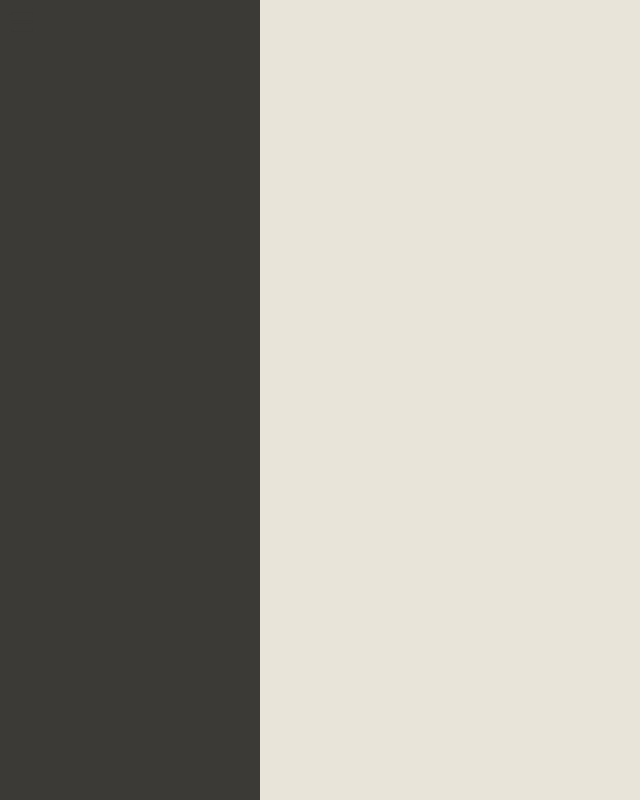
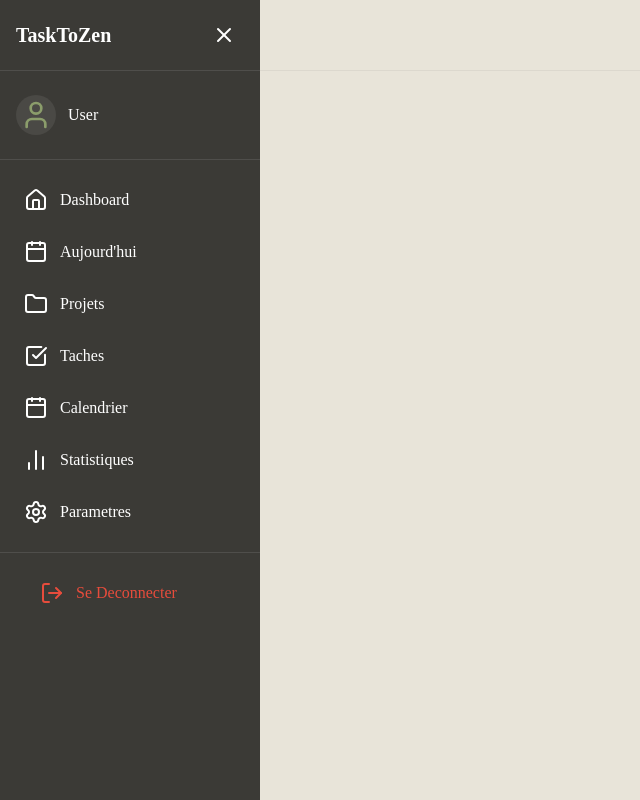
Before and after one commit to avatGit/TaskToZen, a React (Vite) app in the folder client/: page / in a window 1280 px wide. Shown: the whole page, without its empty margins (0-640 px from the left). Built offline with nearby package versions, Linux system fonts and the light colour scheme; no server answers.

Commit message:
sidebar items

```diff
--- a/client/src/App.jsx
+++ b/client/src/App.jsx
@@ -11,7 +11,7 @@
 import Stats from "./pages/Stats";
 import Calendar from "./pages/Calendar";
 import Projects from "./pages/Projects";
-
+import UserProfile from "./pages/UserProfile";
 function App() {
   const [count, setCount] = useState(0);
 
@@ -27,7 +27,8 @@
         <Route path="/projects" element={<Projects />} />
         <Route path="/calendar" element={<Calendar />} />
         <Route path="/stats" element={<Stats />} />
-        <Route path="/settings" element={<Settings />} />
+
+        <Route path="/profile" element={<UserProfile />} />
       </Routes>
     </BrowserRouter>
   );
--- a/client/src/pages/dashboard/components/layout/DashboardLayout.css
+++ b/client/src/pages/dashboard/components/layout/DashboardLayout.css
@@ -1,43 +1,304 @@
-/* Le conteneur principal prend tout l'écran */
+/* =========================================
+   DASHBOARD LAYOUT - STYLES COMPLETS
+   ========================================= */
+
+/* ----- LAYOUT PRINCIPAL ----- */
 .dashboard-shell {
   display: flex;
-  height: 100vh; /* 100% de la hauteur de la fenêtre */
+  height: 100vh;
   width: 100vw;
-  overflow: hidden; /* Empêche le scroll sur le body */
-}
-
-/* La Sidebar a une largeur fixe */
-.dashboard-sidebar {
-  width: 260px;
-  background-color: #3b3a36; /* Couleur sombre de ton design */
-  color: #ffffff;
-  display: flex;
-  flex-direction: column;
-}
-
-/* La zone de droite prend tout l'espace restant */
-.content-wrapper {
-  flex: 1; /* Prend l'espace restant */
-  display: flex;
-  flex-direction: column; /* Organise le Header et le Contenu en colonne */
-  background-color: #e8e4d9; /* Couleur beige claire de ton design */
   overflow: hidden;
 }
 
-/* Le Header a une hauteur fixe ou auto */
+/* ----- SIDEBAR ----- */
+.dashboard-sidebar {
+  width: 260px;
+  background-color: #3b3a36;
+  color: #ffffff;
+  flex-shrink: 0;
+  display: flex;
+  flex-direction: column;
+  transition: width 0.3s ease;
+  overflow-x: hidden;
+}
+
+.dashboard-sidebar.collapsed {
+  width: 80px;
+}
+
+/* Sidebar Header */
+.sidebar-header {
+  height: 70px;
+  display: flex;
+  align-items: center;
+  justify-content: space-between;
+  padding: 0 1rem;
+  border-bottom: 1px solid rgba(255, 255, 255, 0.1);
+}
+
+.sidebar-header h2 {
+  font-size: 1.25rem;
+  font-weight: 700;
+  margin: 0;
+  white-space: nowrap;
+  overflow: hidden;
+  transition: opacity 0.2s;
+}
+
+.dashboard-sidebar.collapsed .sidebar-header h2 {
+  opacity: 0;
+  width: 0;
+}
+
+.sidebar-header button {
+  background: none;
+  border: none;
+  color: #ffffff;
+  cursor: pointer;
+  padding: 8px;
+  border-radius: 4px;
+  display: flex;
+  align-items: center;
+  justify-content: center;
+  transition: background-color 0.2s;
+}
+
+.sidebar-header button:hover {
+  background-color: rgba(255, 255, 255, 0.1);
+}
+
+/* Sidebar Profile */
+.sidebar-profile {
+  padding: 1.5rem 1rem;
+  display: flex;
+  align-items: center;
+  gap: 12px;
+  border-bottom: 1px solid rgba(255, 255, 255, 0.1);
+}
+.profile-link {
+  text-decoration: none;
+  color: inherit;
+}
+
+.sidebar-profile .avatar {
+  width: 40px;
+  height: 40px;
+  border-radius: 50%;
+  background-color: #4a4945;
+  display: flex;
+  align-items: center;
+  justify-content: center;
+  flex-shrink: 0;
+  color: #8b9d6b;
+}
+
+.sidebar-profile span {
+  font-weight: 500;
+  white-space: nowrap;
+  overflow: hidden;
+  transition: opacity 0.2s;
+}
+
+.dashboard-sidebar.collapsed .sidebar-profile span {
+  opacity: 0;
+  width: 0;
+}
+
+/* Sidebar Navigation */
+.sidebar-nav {
+  flex: 1;
+  padding: 1rem 0;
+  display: flex;
+  flex-direction: column;
+  gap: 4px;
+  overflow-y: auto;
+}
+
+.nav-item {
+  display: flex;
+  align-items: center;
+  gap: 12px;
+  padding: 12px 1.5rem;
+  color: #ffffff;
+  text-decoration: none;
+  transition: all 0.2s;
+  white-space: nowrap;
+  cursor: pointer;
+}
+
+.nav-item:hover {
+  background-color: rgba(255, 255, 255, 0.1);
+}
+
+.nav-item.active {
+  background-color: rgba(139, 157, 107, 0.2);
+  border-left: 3px solid #8b9d6b;
+  color: #8b9d6b;
+}
+
+.nav-item svg {
+  flex-shrink: 0;
+}
+
+.nav-item span {
+  overflow: hidden;
+  transition: opacity 0.2s;
+}
+
+.dashboard-sidebar.collapsed .nav-item span {
+  opacity: 0;
+  width: 0;
+}
+
+/* Sidebar Footer */
+.sidebar-footer {
+  padding: 1rem;
+  border-top: 1px solid rgba(255, 255, 255, 0.1);
+}
+
+.sidebar-footer .nav-item {
+  color: #e74c3c;
+}
+
+.sidebar-footer .nav-item:hover {
+  background-color: rgba(231, 76, 60, 0.1);
+}
+
+/* ----- CONTENT WRAPPER ----- */
+.content-wrapper {
+  flex: 1;
+  display: flex;
+  flex-direction: column;
+  background-color: #e8e4d9;
+  overflow: hidden;
+}
+
+/* ----- DASHBOARD HEADER ----- */
 .dashboard-header {
   height: 70px;
   padding: 0 2rem;
   display: flex;
   align-items: center;
   justify-content: space-between;
-  flex-shrink: 0; /* Empêche le header de rétrécir */
-  /* background-color: #e8e4d9; */ /* Même couleur que le fond */
+  background-color: #e8e4d9;
+  flex-shrink: 0;
+  border-bottom: 1px solid rgba(0, 0, 0, 0.05);
 }
 
-/* Le contenu principal est la seule zone qui scroll */
+.dashboard-header h1 {
+  font-size: 1.5rem;
+  font-weight: 700;
+  color: #2c2b28;
+  margin: 0;
+}
+
+.header-actions {
+  display: flex;
+  align-items: center;
+  gap: 1rem;
+}
+
+.header-button {
+  background: none;
+  border: none;
+  cursor: pointer;
+  padding: 8px;
+  border-radius: 8px;
+  color: #2c2b28;
+  transition: background-color 0.2s;
+  display: flex;
+  align-items: center;
+  justify-content: center;
+}
+
+.header-button:hover {
+  background-color: rgba(0, 0, 0, 0.05);
+}
+
+.notification-badge {
+  position: relative;
+}
+
+.notification-badge .badge {
+  position: absolute;
+  top: 0;
+  right: 0;
+  background-color: #e74c3c;
+  color: white;
+  font-size: 0.7rem;
+  font-weight: 600;
+  width: 18px;
+  height: 18px;
+  border-radius: 50%;
+  display: flex;
+  align-items: center;
+  justify-content: center;
+}
+
+/* ----- MAIN CONTENT AREA ----- */
 .dashboard-main-content {
-  flex: 1; /* Prend tout l'espace restant sous le header */
-  overflow-y: auto; /* C'est ICI que le scroll se fait ! */
+  flex: 1;
+  overflow-y: auto;
   padding: 2rem;
 }
+
+.dashboard-main-content::-webkit-scrollbar {
+  width: 8px;
+}
+
+.dashboard-main-content::-webkit-scrollbar-track {
+  background: #f1f1f1;
+  border-radius: 4px;
+}
+
+.dashboard-main-content::-webkit-scrollbar-thumb {
+  background: #888;
+  border-radius: 4px;
+}
+
+.dashboard-main-content::-webkit-scrollbar-thumb:hover {
+  background: #555;
+}
+
+/* ----- RESPONSIVE DESIGN ----- */
+@media (max-width: 768px) {
+  .dashboard-sidebar {
+    position: fixed;
+    left: 0;
+    top: 0;
+    height: 100vh;
+    z-index: 1000;
+    transform: translateX(-100%);
+    transition: transform 0.3s ease;
+  }
+
+  .dashboard-sidebar.mobile-open {
+    transform: translateX(0);
+  }
+
+  .dashboard-sidebar.collapsed {
+    width: 260px;
+  }
+
+  .sidebar-header h2,
+  .sidebar-profile span,
+  .nav-item span {
+    opacity: 1;
+    width: auto;
+  }
+
+  .content-wrapper {
+    margin-left: 0;
+  }
+}
+
+/* ----- UTILITIES ----- */
+.text-muted {
+  color: rgba(255, 255, 255, 0.7);
+}
+
+.divider {
+  height: 1px;
+  background-color: rgba(255, 255, 255, 0.1);
+  margin: 1rem 0;
+}
--- a/client/src/pages/dashboard/components/layout/DashboardLayout.jsx
+++ b/client/src/pages/dashboard/components/layout/DashboardLayout.jsx
@@ -1,14 +1,20 @@
-import { Children } from "react";
+import { useState } from "react";
 import SideBar from "./Sidebar";
 import Header from "./Header";
 import "./DashboardLayout.css";
 
 export default function DashboardLayout({ children }) {
+  const [isCollapsed, setIsCollapsed] = useState(false);
   return (
     <>
       <div className="dashboard-shell">
-        <aside className="dashboard-sidebar">
-          <SideBar />
+        <aside
+          className={`dashboard-sidebar ${isCollapsed ? "collapsed" : ""}`}
+        >
+          <SideBar
+            isCollapsed={isCollapsed}
+            toggleCollapse={() => setIsCollapsed(!isCollapsed)}
+          />
         </aside>
 
         <div className="content-wrapper">
--- a/client/src/pages/dashboard/components/layout/Sidebar.jsx
+++ b/client/src/pages/dashboard/components/layout/Sidebar.jsx
@@ -1,121 +1,67 @@
 import { useState } from "react";
-import { X, Menu, UserRound } from "lucide-react";
-import { Link } from "react-router";
+import {
+  X,
+  Menu,
+  Home,
+  Calendar,
+  Folder,
+  Settings,
+  BarChart2,
+  CheckSquare,
+  LogOut,
+  User,
+} from "lucide-react";
+import { Link } from "react-router-dom";
+import "./DashboardLayout";
 
-export default function SideBar() {
-  const [profile, setProfile] = useState({
-    name: "User",
-    avatar: null,
-  });
-
-  const [isOpen, setIspoen] = useState(false);
-  const toggleMenu = () => {
-    setIspoen(!isOpen);
-  };
-  const defaultAvatar = profile.name
-    ? profile.name
-        .split(" ")
-        .map((n) => n[0])
-        .join("")
-        .substring(0, 2)
-        .toUpperCase()
-    : null;
+export default function SideBar({ isCollapsed, toggleCollapse }) {
+  const menuItems = [
+    { icon: Home, label: "Dashboard", path: "/dashboard" },
+    { icon: Calendar, label: "Aujourd'hui", path: "/today" },
+    { icon: Folder, label: "Projets", path: "/projects" },
+    { icon: CheckSquare, label: "Taches", path: "/tasks" },
+    { icon: Calendar, label: "Calendrier", path: "/calendar" },
+    { icon: BarChart2, label: "Statistiques", path: "/stats" },
+    { icon: Settings, label: "Parametres", path: "/settings" },
+  ];
 
   return (
     <>
-      <div style={{ position: "relative" }}>
-        {/*  The Menu Icon Button */}
-        <button
-          onClick={() => toggleMenu()}
-          style={{
-            background: "none",
-            border: "none",
-            cursor: "pointer",
-            padding: "8px",
-            color: "#3b3a36",
-          }}
-        >
-          {isOpen ? <X size={28} /> : <Menu size={28} />}
-        </button>
+      <aside className="sidebar">
+        <div className="sidebar-header">
+          {!isCollapsed && <h2>TaskToZen</h2>}
+          <button onClick={toggleCollapse}>
+            {isCollapsed ? <Menu size={24} /> : <X size={24} />}
+          </button>
+        </div>
 
-        {/* The Floating Dropdown Box */}
-        {isOpen && (
-          <div
-            style={{
-              position: "absolute",
-              right: "0",
-              top: "50px",
-              zIndex: 999 /* Places it safely on top of main content */,
-              backgroundColor: "#3b3a36",
-              color: "#ffffff",
-              width: "260px",
-              padding: "20px",
-              borderRadius: "8px",
-              boxShadow: "0 4px 12px rgba(0,0,0,0.15)",
-            }}
-          >
-            <div className="profile-preview" style={{ marginBottom: "15px" }}>
-              <UserRound size={48} className="text-green-500" />
-              <h3>{profile.name}</h3>
-            </div>
+        <div className="sidebar-profile">
+          <div className="avatar">
+            <User size={32} />
+          </div>
+          <Link to="/profile" className="profile-link">
+            {!isCollapsed && <span>User</span>}
+          </Link>
+        </div>
 
-            <div
-              className="sidebar-shortcuts"
-              style={{ display: "flex", flexDirection: "column", gap: "12px" }}
-            >
-              <Link
-                to="/dashboard"
-                onClick={() => setIsOpen(false)}
-                style={{ color: "#fff", textDecoration: "none" }}
-              >
-                Dashboard
-              </Link>
-              <Link
-                to="/today"
-                onClick={() => setIsOpen(false)}
-                style={{ color: "#fff", textDecoration: "none" }}
-              >
-                Aujourd'hui
-              </Link>
-              <Link
-                to="/tasks"
-                onClick={() => setIsOpen(false)}
-                style={{ color: "#fff", textDecoration: "none" }}
-              >
-                Taches
-              </Link>
-              <Link
-                to="/projects"
-                onClick={() => setIsOpen(false)}
-                style={{ color: "#fff", textDecoration: "none" }}
-              >
-                Projets
-              </Link>
-              <Link
-                to="/calendar"
-                onClick={() => setIsOpen(false)}
-                style={{ color: "#fff", textDecoration: "none" }}
-              >
-                Calendrier
-              </Link>
-              <Link
-                to="/stats"
-                onClick={() => setIsOpen(false)}
-                style={{ color: "#fff", textDecoration: "none" }}
-              >
-                Statistiques
-              </Link>
-              <Link
-                to="/settings"
-                onClick={() => setIsOpen(false)}
-                style={{ color: "#fff", textDecoration: "none" }}
-              >
-                Parametres
-              </Link>
-            </div>
-          </div>
-        )}
-      </div>
+        <nav className="sidebar-nav">
+          {menuItems.map((item) => (
+            <Link key={item.path} to={item.path} className="nav-item">
+              <item.icon size={24} />
+              {!isCollapsed && <span>{item.label}</span>}
+            </Link>
+          ))}
+        </nav>
+
+        {/* Logout Button */}
+
+        <div className="sidebar-footer">
+          <Link to="/login" className="nav-item logout">
+            <LogOut size={24} />
+            {!isCollapsed && <span>Se Deconnecter</span>}
+          </Link>
+        </div>
+      </aside>
     </>
   );
 }
```
